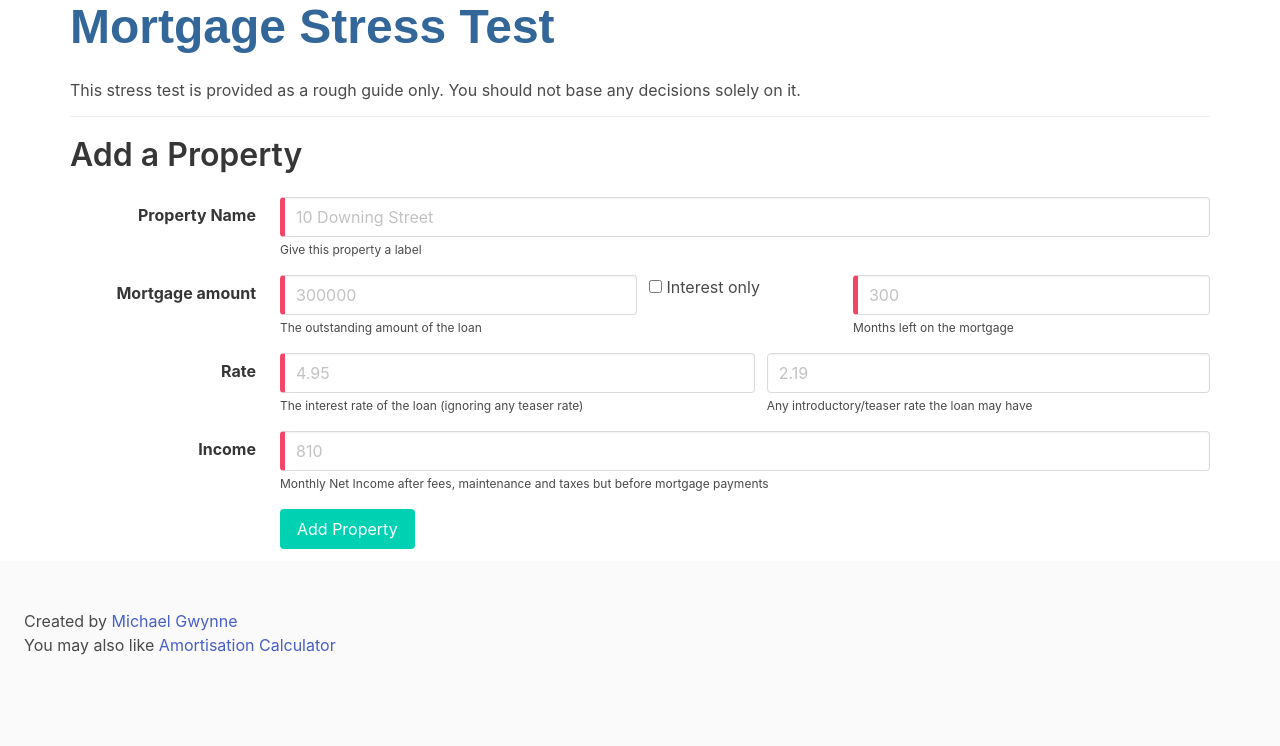
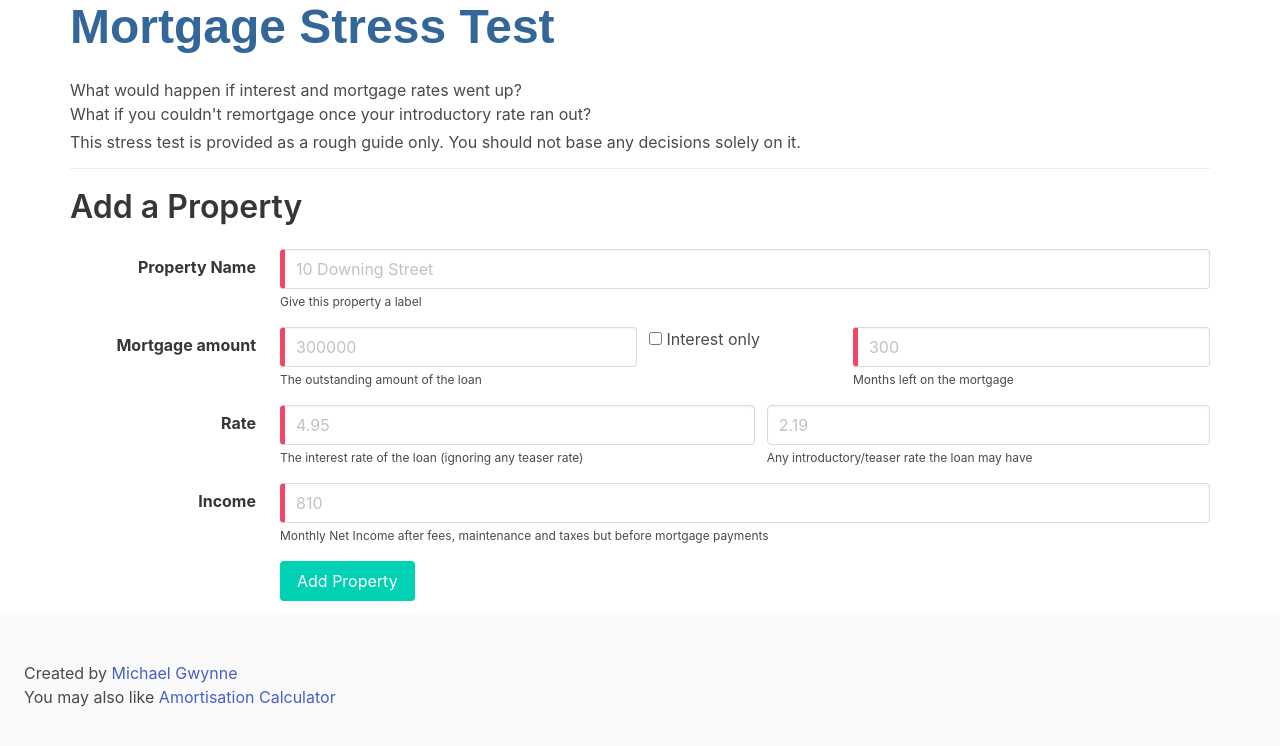
Before and after one commit to votemike/stress-test, a React (Create React App) app: page / in a window 1280 px wide. Shown: the top 746 px of the page. Built offline with nearby package versions, Linux system fonts and the light colour scheme.

Commit message:
Instructions/SEO

```diff
--- a/src/App.js
+++ b/src/App.js
@@ -31,6 +31,7 @@ function App() {
       <div className="stress-test">
         <header>
           <h1 className="title is-1">Mortgage Stress Test</h1>
+          <p>What would happen if interest and mortgage rates went up?<br/>What if you couldn't remortgage once your introductory rate ran out?</p>
           <p>This stress test is provided as a rough guide only. You should not base any decisions solely on it.</p>
         </header>
         <PropertySummaries properties={properties} removePropertyHandler={removePropertyHandler}/>
```
